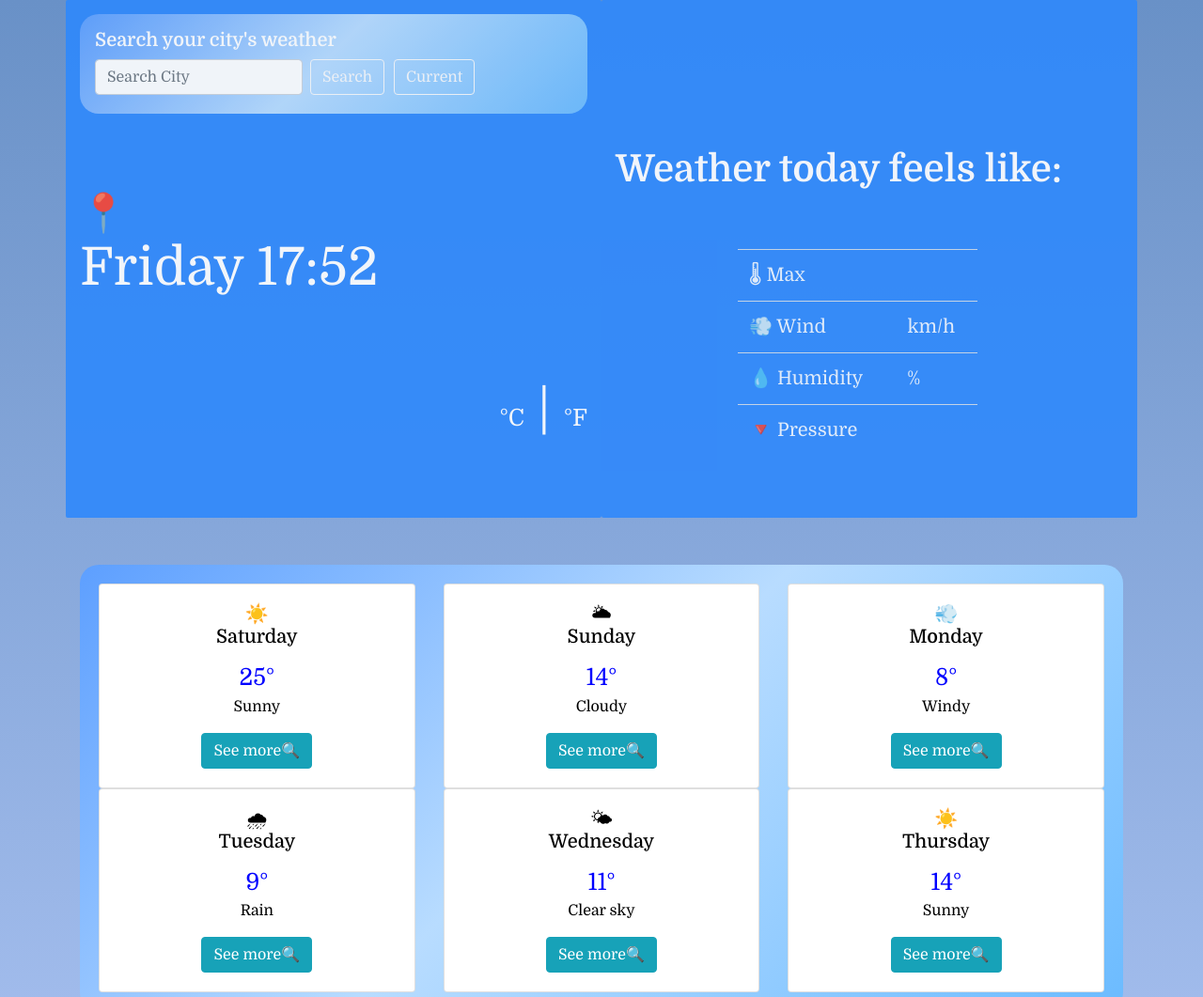
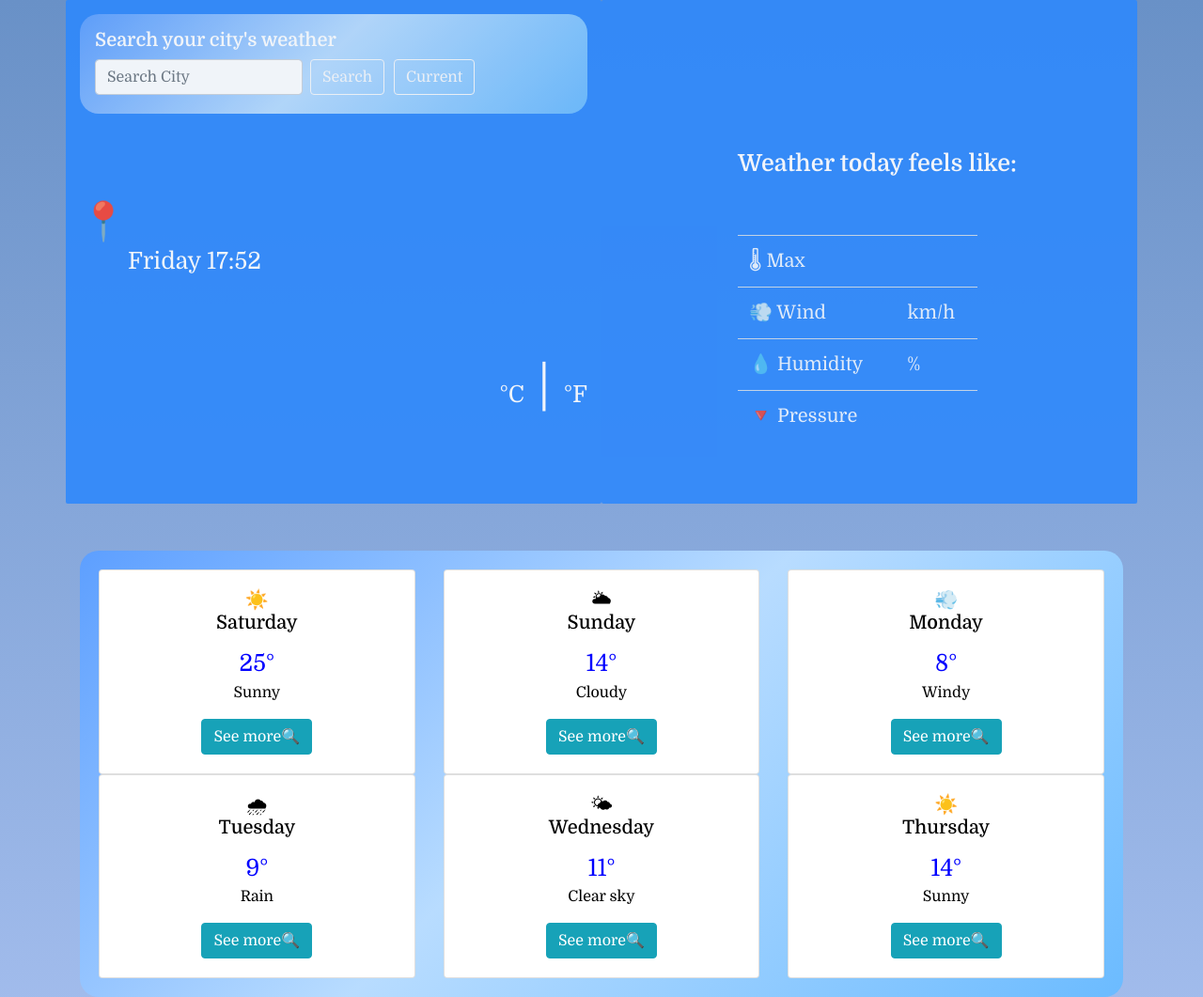
Before and after one commit to MariareneDiaz/WeatherWeb, a plain HTML site: page index.html in a window 1280 px wide. Shown: the top 1061 px of the page at 94% size. Drawn offline with nearby package versions, Linux system fonts and the light colour scheme; no server answers.

Commit message:
Updated Css file

```diff
--- a/styles.css
+++ b/styles.css
@@ -1,6 +1,11 @@
 body {
   font-family: "Domine", serif;
   background-image: linear-gradient(to top, #a3bded 0%, #6991c7 100%);
+}
+
+#date {
+  font-size: 25px;
+  margin-left: 51px;
 }
 #current {
   margin-left: 10px;
@@ -35,10 +40,11 @@ body {
   background-position: center;
 }
 .today strong {
-  font-size: 30px;
+  font-size: 50px;
 }
 .geneva {
-  font-size: 40px;
+  font-size: 25px;
+  margin-left: 130px;
 }
 .today {
   position: relative;
```
